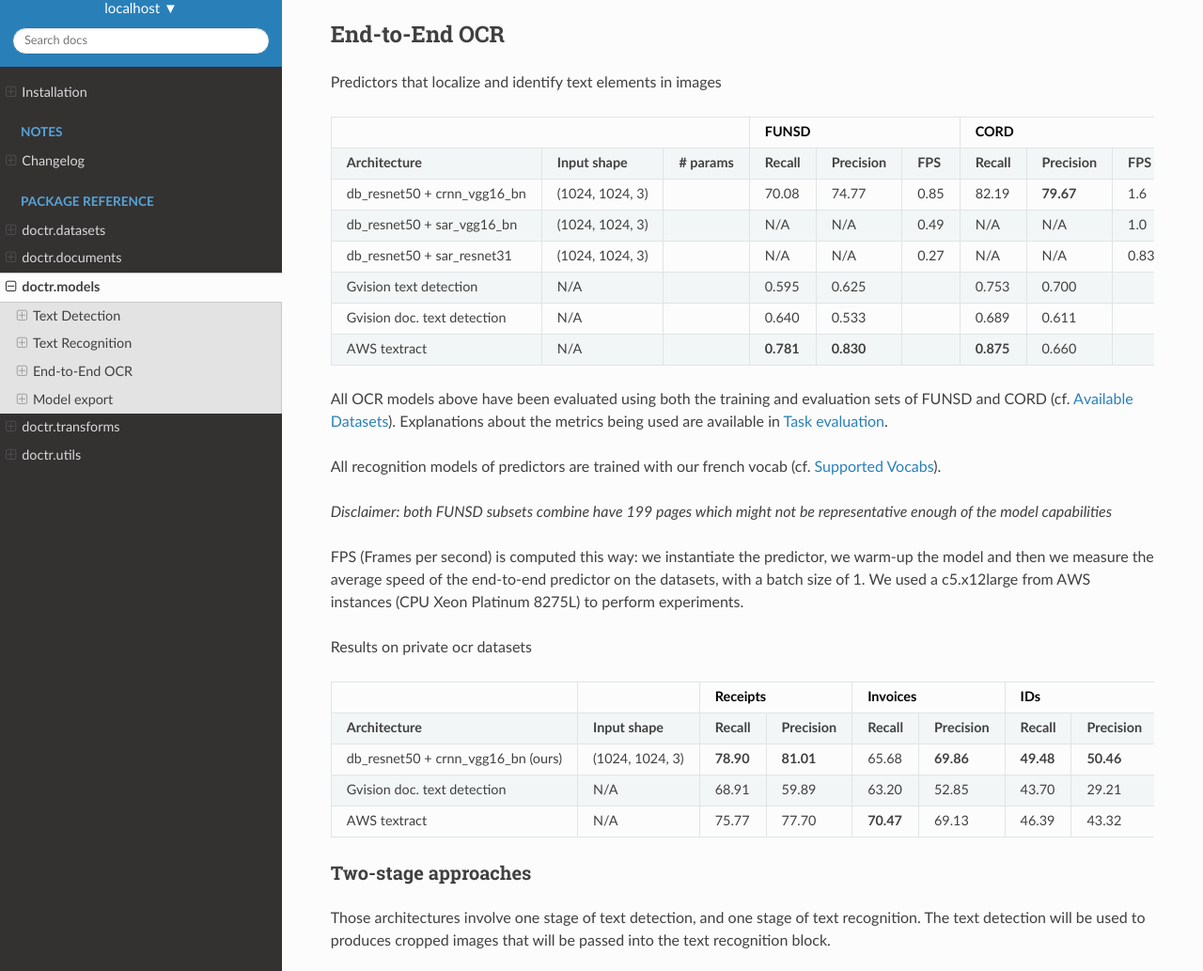
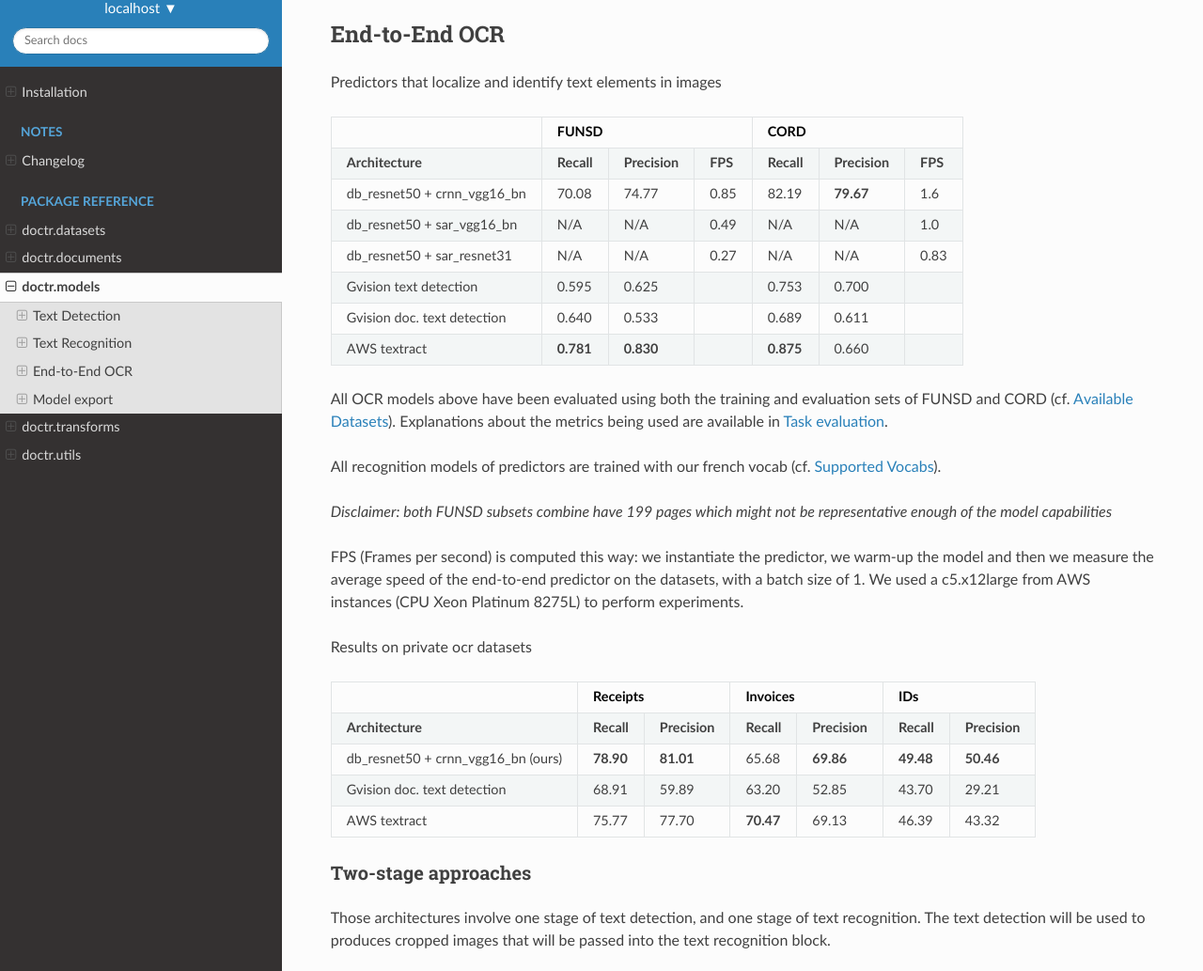
Before and after one commit to SuperAI520/Document-Text-Recognition, a Sphinx documentation site: the page built from docs/source/models.rst, in a window 1280 px wide and 1400 px high, scrolled down 3285 px, cut to the strip 94-1127 px from the top of the window. Shown: the whole strip at 94% size. Built offline with Sphinx 7.4.7 and the Read the Docs theme 2.0.0, drawn with Linux system fonts in a browser that asks for light colours; comment, search, counter and statistics services are not loaded; the version number is read from the project's files by our own code; some of the changed text lies outside the part shown.

```diff
--- a/docs/source/models.rst
+++ b/docs/source/models.rst
@@ -137,23 +137,23 @@
 --------------
 Predictors that localize and identify text elements in images
 
-+--------------------------------------------------------------+--------------------------------------+--------------------------------------+
-|                                                              |                  FUNSD               |                  CORD                |
-+=============================+=================+==============+============+===============+=========+============+===============+=========+
-| **Architecture**            | **Input shape** | **# params** | **Recall** | **Precision** | **FPS** | **Recall** | **Precision** | **FPS** |
-+-----------------------------+-----------------+--------------+------------+---------------+---------+------------+---------------+---------+
-| db_resnet50 + crnn_vgg16_bn | (1024, 1024, 3) |              | 70.08      | 74.77         | 0.85    | 82.19      | **79.67**     | 1.6     |
-+-----------------------------+-----------------+--------------+------------+---------------+---------+------------+---------------+---------+
-| db_resnet50 + sar_vgg16_bn  | (1024, 1024, 3) |              | N/A        | N/A           | 0.49    | N/A        | N/A           | 1.0     |
-+-----------------------------+-----------------+--------------+------------+---------------+---------+------------+---------------+---------+
-| db_resnet50 + sar_resnet31  | (1024, 1024, 3) |              | N/A        | N/A           | 0.27    | N/A        | N/A           | 0.83    |
-+-----------------------------+-----------------+--------------+------------+---------------+---------+------------+---------------+---------+
-| Gvision text detection      | N/A             |              | 0.595      | 0.625         |         | 0.753      | 0.700         |         |
-+-----------------------------+-----------------+--------------+------------+---------------+---------+------------+---------------+---------+
-| Gvision doc. text detection | N/A             |              | 0.640      | 0.533         |         | 0.689      | 0.611         |         |
-+-----------------------------+-----------------+--------------+------------+---------------+---------+------------+---------------+---------+
-| AWS textract                | N/A             |              | **0.781**  | **0.830**     |         | **0.875**  | 0.660         |         |
-+-----------------------------+-----------------+--------------+------------+---------------+---------+------------+---------------+---------+
++-----------------------------+--------------------------------------+--------------------------------------+
+|                             |                  FUNSD               |                  CORD                |
++=============================+============+===============+=========+============+===============+=========+
+| **Architecture**            | **Recall** | **Precision** | **FPS** | **Recall** | **Precision** | **FPS** |
++-----------------------------+------------+---------------+---------+------------+---------------+---------+
+| db_resnet50 + crnn_vgg16_bn | 70.08      | 74.77         | 0.85    | 82.19      | **79.67**     | 1.6     |
++-----------------------------+------------+---------------+---------+------------+---------------+---------+
+| db_resnet50 + sar_vgg16_bn  | N/A        | N/A           | 0.49    | N/A        | N/A           | 1.0     |
++-----------------------------+------------+---------------+---------+------------+---------------+---------+
+| db_resnet50 + sar_resnet31  | N/A        | N/A           | 0.27    | N/A        | N/A           | 0.83    |
++-----------------------------+------------+---------------+---------+------------+---------------+---------+
+| Gvision text detection      | 0.595      | 0.625         |         | 0.753      | 0.700         |         |
++-----------------------------+------------+---------------+---------+------------+---------------+---------+
+| Gvision doc. text detection | 0.640      | 0.533         |         | 0.689      | 0.611         |         |
++-----------------------------+------------+---------------+---------+------------+---------------+---------+
+| AWS textract                | **0.781**  | **0.830**     |         | **0.875**  | 0.660         |         |
++-----------------------------+------------+---------------+---------+------------+---------------+---------+
 
 All OCR models above have been evaluated using both the training and evaluation sets of FUNSD and CORD (cf. :ref:`datasets`).
 Explanations about the metrics being used are available in :ref:`metrics`.
@@ -167,17 +167,17 @@
 
 Results on private ocr datasets
 
-+------------------------------------+-----------------+----------------------------+----------------------------+----------------------------+
-|                                    |                 |          Receipts          |            Invoices        |            IDs             |
-+====================================+=================+============+===============+============+===============+============+===============+
-| **Architecture**                   | **Input shape** | **Recall** | **Precision** | **Recall** | **Precision** | **Recall** | **Precision** |
-+------------------------------------+-----------------+------------+---------------+------------+---------------+------------+---------------+
-| db_resnet50 + crnn_vgg16_bn (ours) | (1024, 1024, 3) | **78.90**  | **81.01**     | 65.68      | **69.86**     | **49.48**  | **50.46**     |
-+------------------------------------+-----------------+------------+---------------+------------+---------------+------------+---------------+
-| Gvision doc. text detection        | N/A             | 68.91      | 59.89         | 63.20      | 52.85         | 43.70      | 29.21         |
-+------------------------------------+-----------------+------------+---------------+------------+---------------+------------+---------------+
-| AWS textract                       | N/A             | 75.77      | 77.70         | **70.47**  | 69.13         | 46.39      | 43.32         |
-+------------------------------------+-----------------+------------+---------------+------------+---------------+------------+---------------+
++------------------------------------+----------------------------+----------------------------+----------------------------+
+|                                    |          Receipts          |            Invoices        |            IDs             |
++====================================+============+===============+============+===============+============+===============+
+| **Architecture**                   | **Recall** | **Precision** | **Recall** | **Precision** | **Recall** | **Precision** |
++------------------------------------+------------+---------------+------------+---------------+------------+---------------+
+| db_resnet50 + crnn_vgg16_bn (ours) | **78.90**  | **81.01**     | 65.68      | **69.86**     | **49.48**  | **50.46**     |
++------------------------------------+------------+---------------+------------+---------------+------------+---------------+
+| Gvision doc. text detection        | 68.91      | 59.89         | 63.20      | 52.85         | 43.70      | 29.21         |
++------------------------------------+------------+---------------+------------+---------------+------------+---------------+
+| AWS textract                       | 75.77      | 77.70         | **70.47**  | 69.13         | 46.39      | 43.32         |
++------------------------------------+------------+---------------+------------+---------------+------------+---------------+
 
 
 Two-stage approaches
```
Also changed, not shown: other parts of docs/source/models.rst (+4 -4 lines).
